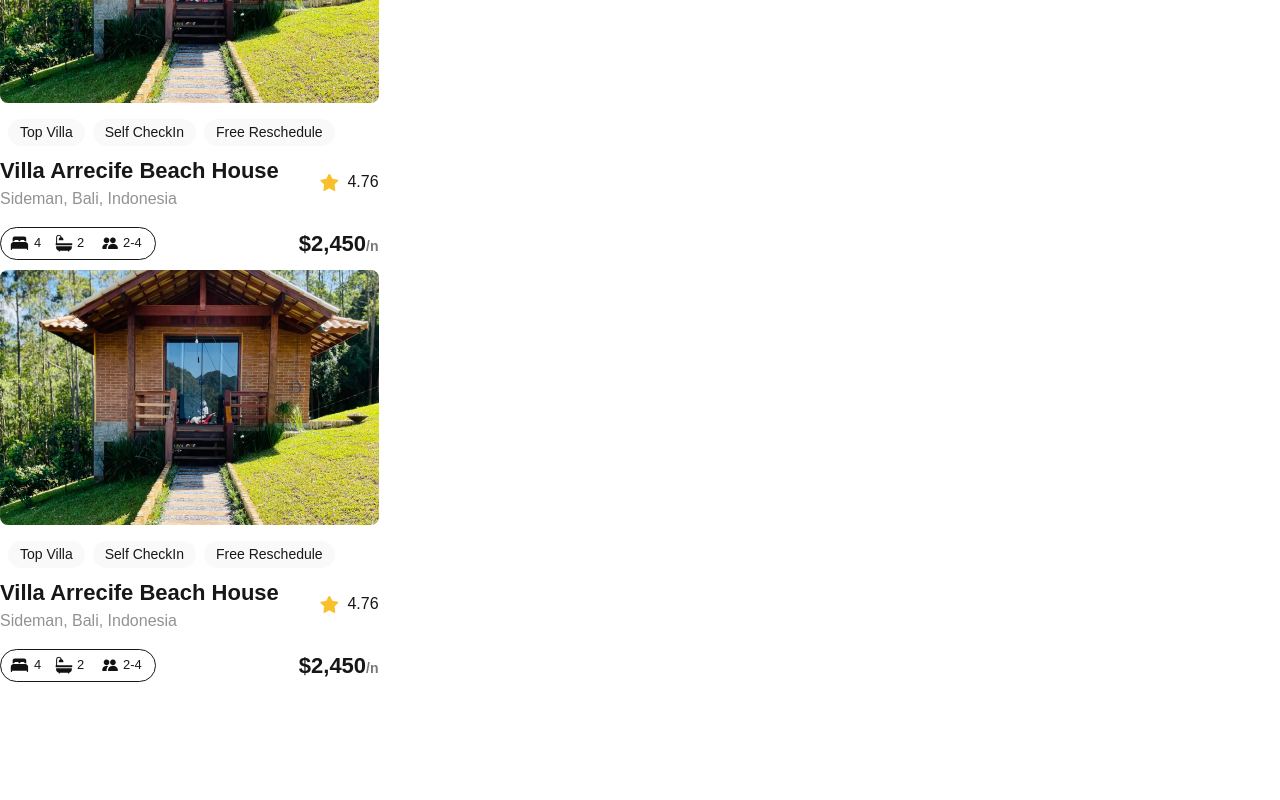
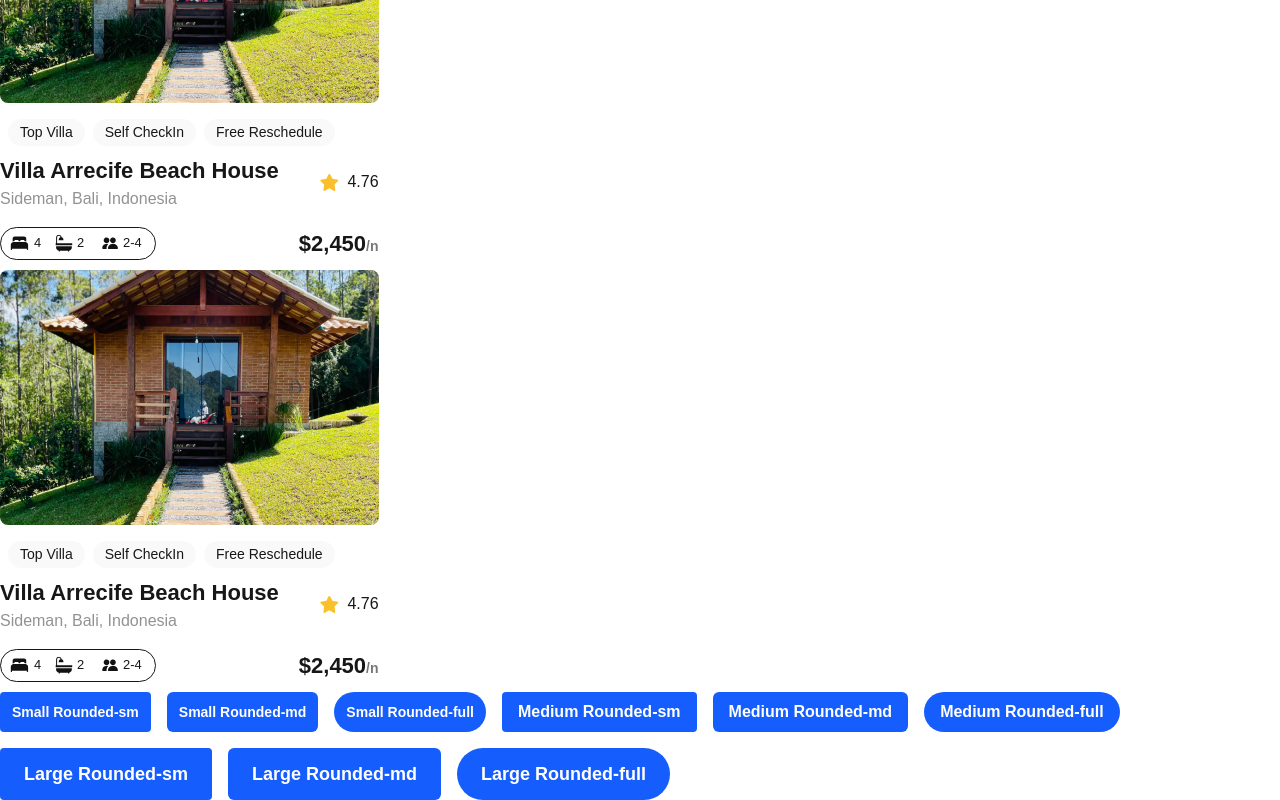
Before and after one commit to The-Motolani/alx-project-0x00-setup, a Next.js app in the folder alx-project-0x00/: page /landing in a window 1280 px wide. Shown: the part 1024-1824 px from the top of the page. Before the commit the page ends 1716 px from the top, so only its background shows below. Built offline with nearby package versions, Linux system fonts and the light colour scheme.

Commit message:
Advanced Task

```diff
--- /dev/null
+++ b/alx-project-0x00/components/Button.tsx
@@ -0,0 +1,13 @@
+import React from 'react';
+import {ButtonProps} from '@/interfaces';
+
+const Button: React.FC<ButtonProps> = ({title, styles}) => {
+    return (
+        <button
+        className={`bg-blue-600 text-white font-semibold hover:bg-blue-700 transition-all duration-200 ${styles}`}>
+      {title}
+    </button>
+    );
+}
+
+export default Button;
--- a/alx-project-0x00/interfaces/index.ts
+++ b/alx-project-0x00/interfaces/index.ts
@@ -1,3 +1,8 @@
 export interface PillProps {
   title: string
 }
+
+export interface ButtonProps {
+    title : string;
+    styles?: string;
+}
--- a/alx-project-0x00/pages/landing.tsx
+++ b/alx-project-0x00/pages/landing.tsx
@@ -1,14 +1,34 @@
-import Card from "@/components/Card"
+import Card from "@/components/Card";
+import Button from "@/components/Button";
 
 const Landing: React.FC =  () => {
   return (
+    <>
     <div>
       <h1 className=" text-xl font-extralight">Landing Page</h1>
       <Card />
       <Card />
       <Card />
       <Card />
+            <div className="flex flex-wrap gap-4">
+        {/* Small Buttons */}
+        <Button title="Small Rounded-sm" styles="px-3 py-1 text-sm rounded-sm" />
+        <Button title="Small Rounded-md" styles="px-3 py-1 text-sm rounded-md" />
+        <Button title="Small Rounded-full" styles="px-3 py-1 text-sm rounded-full" />
+
+        {/* Medium Buttons */}
+        <Button title="Medium Rounded-sm" styles="px-4 py-2 text-base rounded-sm" />
+        <Button title="Medium Rounded-md" styles="px-4 py-2 text-base rounded-md" />
+        <Button title="Medium Rounded-full" styles="px-4 py-2 text-base rounded-full" />
+
+        {/* Large Buttons */}
+        <Button title="Large Rounded-sm" styles="px-6 py-3 text-lg rounded-sm" />
+        <Button title="Large Rounded-md" styles="px-6 py-3 text-lg rounded-md" />
+        <Button title="Large Rounded-full" styles="px-6 py-3 text-lg rounded-full" />
+      </div>
+
     </div>
+    </>
   )
 }
 export default Landing
```
